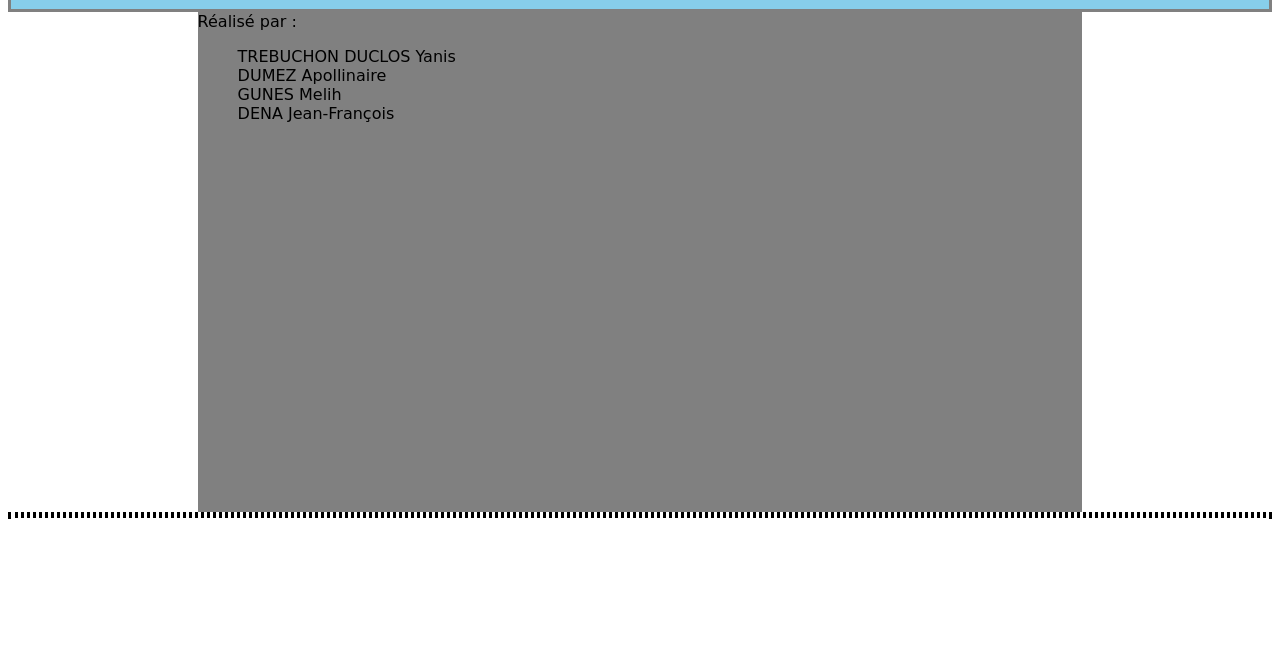
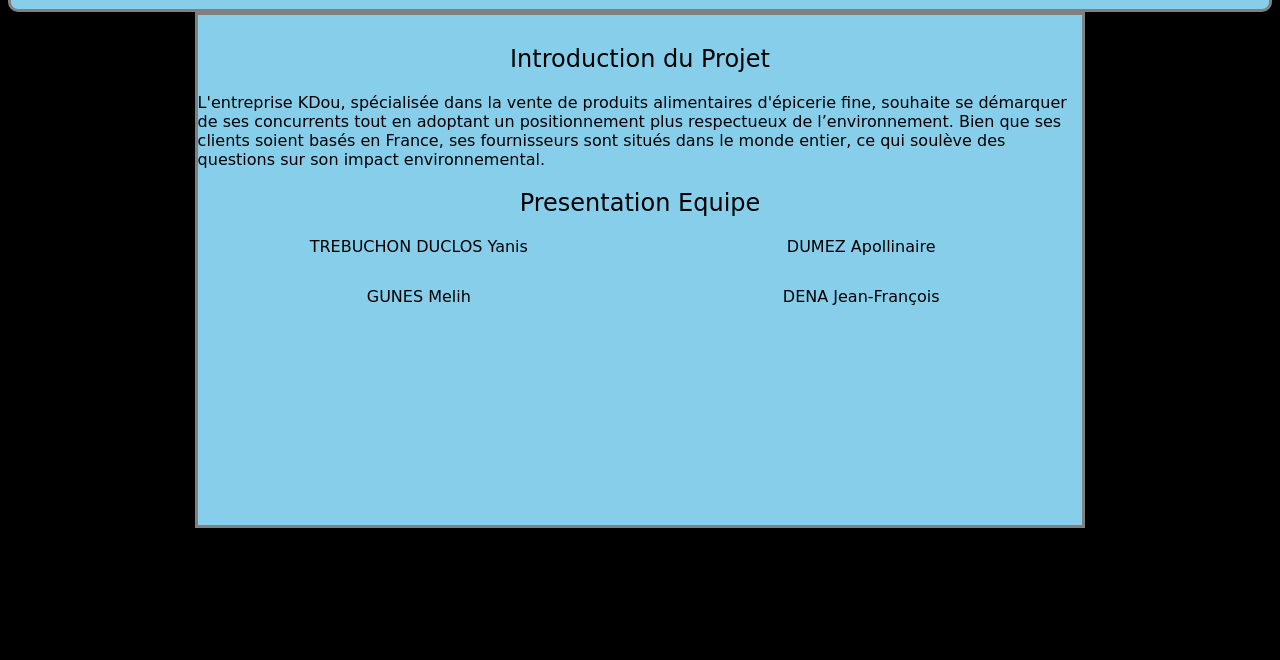
Before and after one commit to Jfdena/SAE_BD_HTML_Mission_4_G_102_Yanis_Appolinaire_Melih_Jean-Francois, a plain HTML site: page HTML/Acceuil.html in a window 1280 px wide. Shown: the part 140-800 px from the top of the page. Drawn offline with Linux system fonts and the light colour scheme.

Commit message:
J'ai ajouter plus de texte

```diff
--- a/CSS/styles1.css
+++ b/CSS/styles1.css
@@ -1,9 +1,15 @@
 body{
     font-family: cursive; /*la police d'ecriture*/
+    background-color: black;
 }
 header{
     border: solid grey;
+    border-radius: 10px;
     background-color: skyblue;
+}
+.logo-kdou{
+    width: 5px;
+    height: 5px;
 }
 h1{
     text-align: center;/*aligne le titre*/
@@ -12,9 +18,6 @@
 }
 ul{ /*Les listes non ordonnées*/
     list-style-type: none; /*enleve les puces*/
-}
-.Nom-Prenom{
-
 }
 .Navigation{
     display: flex; /*rend la navigation flexible*/
@@ -26,19 +29,33 @@
     color: black;
 }
 main{
-    height: 500px; /*hauteur*/
+    height: 500px;
 }
 .Principal{ /*div sous forme de page Word*/
-    background-color: gray;
+    border: solid grey;
+    background-color: skyblue;
     width: 70%; /*sa largeur*/
     margin-left: auto;
     margin-right: auto;
-    margin-top: -1em;
+    margin-top: 0px;
     height: 100%;
+    padding-top: 10px;
 }
-div > p{
-
+h2{
+    font-weight: normal;
+    text-align: center;/*aligne la premiere balise p a l'interieur d'un*/
+}
+.Nom-Prenom{
+    display: flex;
+    justify-content: center;
+    flex-wrap: wrap;/*permet de passer a la ligne*/
+    padding: 0;
+}
+.Nom-Prenom li{/*aligne les nom en 2 colonnes de 2*/
+    width: 50%;
+    text-align: center;
+    height: 50px;
 }
 footer{
-    border: dotted black;
+    background-color: rebeccapurple;
 }
--- a/HTML/Acceuil.html
+++ b/HTML/Acceuil.html
@@ -8,6 +8,7 @@
 </head>
 <body>
     <header>
+
         <h1 class="titre-principal">Presentation Mission SAE BD</h1>
         <nav>
             <ul class="Navigation">
@@ -15,12 +16,19 @@
                 <li><a href="Mission1.html">Mission 1</a></li>
                 <li><a href="Mission2.html">Mission 2</a></li>
                 <li><a href="Mission3.html">Mission 3</a></li>
+                <li><a href="Rapport.html">Rapport</a></li>
             </ul>
         </nav>
     </header>
     <main>
         <div class="Principal">
-            <p>Réalisé par : </p>
+            <div class="Intro-kdou">
+                <h2>Introduction du Projet</h2>
+                <p>L'entreprise KDou, spécialisée dans la vente de produits alimentaires d'épicerie fine, souhaite se démarquer de ses concurrents tout en adoptant un positionnement plus respectueux de l’environnement. Bien que ses clients soient basés en France, ses fournisseurs sont situés dans le monde entier, ce qui soulève des questions sur son impact environnemental.</p>
+
+            </div>
+            <div class="Equipe">
+                <h2>Presentation Equipe</h2>
                 <ul class="Nom-Prenom">
                     <li>TREBUCHON DUCLOS Yanis</li>
                     <li>DUMEZ Apollinaire</li>
@@ -28,6 +36,11 @@
                     <li>DENA Jean-François</li>
                 </ul>
             </div>
+        </div>
+
+
+        <div >
+        </div>
     </main>
     <footer>
     </footer>
```
Also changed, not shown: HTML/Mission2.html (+3 -1 lines), HTML/Mission3.html (+4 -0 lines), HTML/Rapport.html (added, +31 -0 lines), IMG/LogoKdou.PNG (added), IMG/kdouLogo.webp (added). Lines whose indentation alone changed are shown as unchanged.
